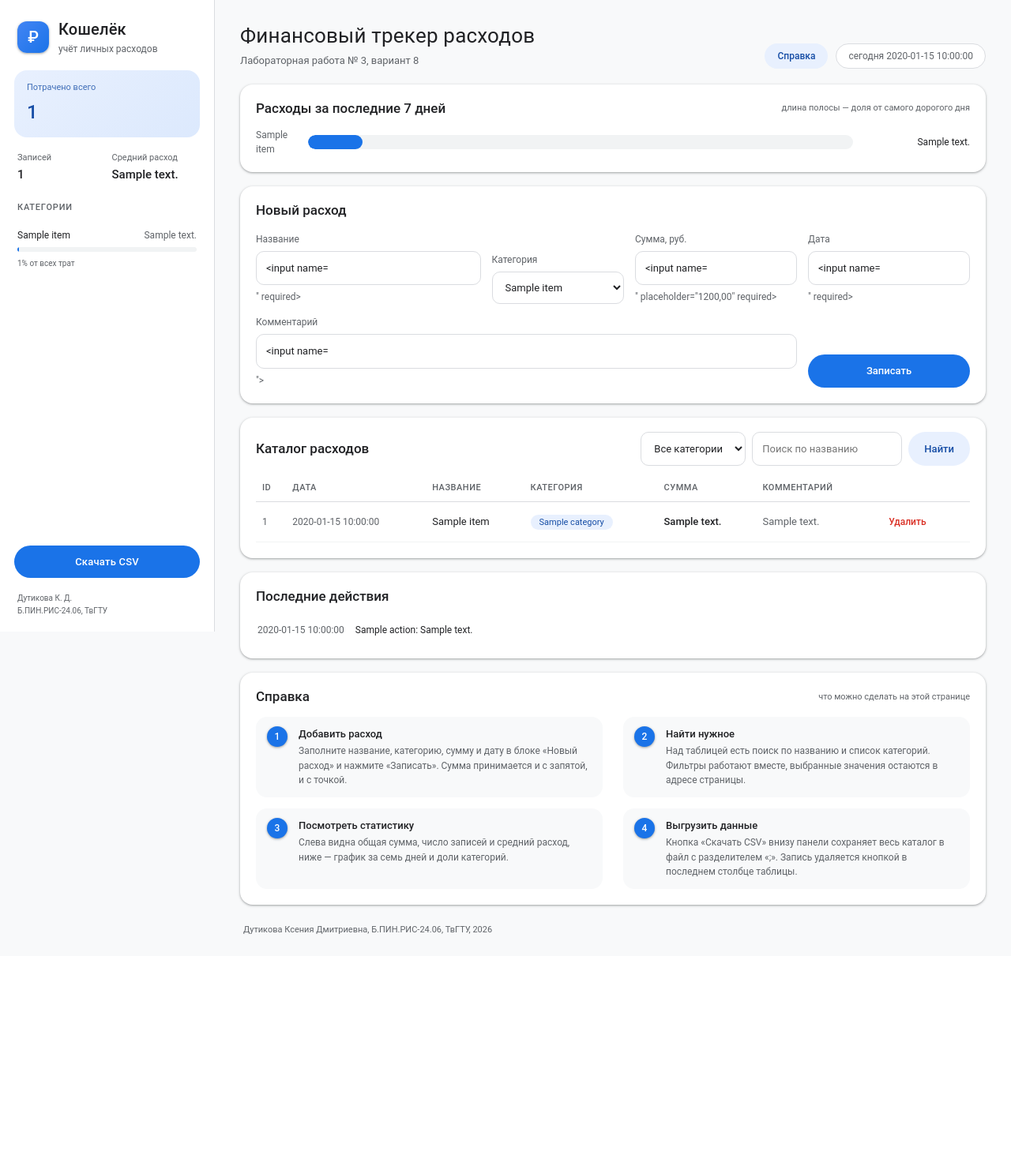
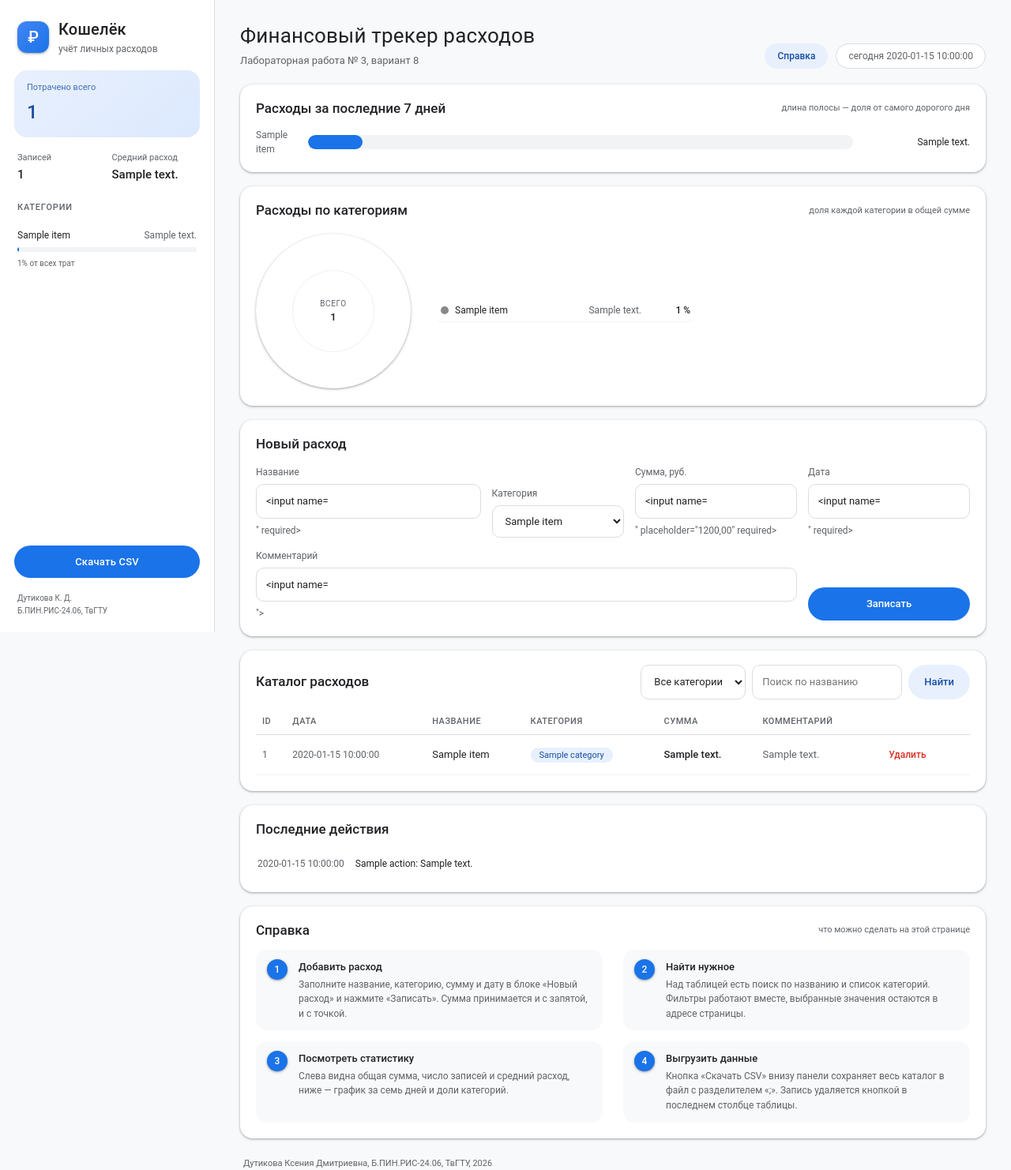
Before and after one commit to kittwiix/Lab3, a Python web app: template money_tracker/web/templates/index.html in a window 1280 px wide. Shown: the top 1482 px of the page at 79% size. Before the commit the page ends 1183 px from the top, so only its background shows below. Run offline with Jinja, Linux system fonts and the light colour scheme; the template is opened without the code that fills it: most values are stand-ins (such as "Sample title", 1, 10 or a date in 2020); form fields are guessed from the names that the template uses.

Commit message:
добавила круговую диаграмму и расширила выгрузку в csv

```diff
--- a/money_tracker/web/static/style.css
+++ b/money_tracker/web/static/style.css
@@ -349,6 +349,96 @@ h1, h2 { font-weight: 400; }
     to { opacity: 1; transform: none; }
 }
 
+/* ---------- круговая диаграмма ---------- */
+
+.pie-box {
+    display: flex;
+    align-items: center;
+    gap: 34px;
+    flex-wrap: wrap;
+    padding: 4px 0 2px;
+}
+
+.donut {
+    position: relative;
+    width: 196px;
+    height: 196px;
+    border-radius: 50%;
+    flex: none;
+    box-shadow: var(--shadow-1);
+    animation: pop .5s cubic-bezier(.2, 0, 0, 1) both;
+    animation-delay: .15s;
+}
+
+.donut-hole {
+    position: absolute;
+    inset: 46px;
+    background: var(--card);
+    border-radius: 50%;
+    display: flex;
+    flex-direction: column;
+    align-items: center;
+    justify-content: center;
+    box-shadow: inset 0 0 0 1px rgba(60, 64, 67, .07);
+}
+
+.donut-cap {
+    font-size: 10px;
+    letter-spacing: .6px;
+    text-transform: uppercase;
+    color: var(--muted);
+}
+
+.donut-sum {
+    font-size: 13px;
+    font-weight: 500;
+    color: var(--ink);
+    white-space: nowrap;
+}
+
+.legend {
+    list-style: none;
+    margin: 0;
+    padding: 0;
+    display: grid;
+    grid-template-columns: 1fr 1fr;
+    gap: 6px 26px;
+    flex: 1;
+    min-width: 320px;
+}
+
+.legend li {
+    display: flex;
+    align-items: center;
+    gap: 8px;
+    font-size: 12px;
+    padding: 5px 4px;
+    border-bottom: 1px solid #f1f3f4;
+    border-radius: 6px;
+    transition: background-color .18s ease;
+}
+
+.legend li:hover { background: var(--paper); }
+
+.dot { width: 10px; height: 10px; border-radius: 50%; flex: none; }
+
+.legend-name { flex: 1; }
+
+.legend-sum { color: var(--muted); white-space: nowrap; }
+
+.legend-pct {
+    width: 54px;
+    text-align: right;
+    font-weight: 500;
+    color: var(--ink);
+    white-space: nowrap;
+}
+
+@keyframes pop {
+    from { opacity: 0; transform: scale(.88); }
+    to { opacity: 1; transform: none; }
+}
+
 /* ---------- форма ---------- */
 
 .form {
@@ -572,6 +662,9 @@ tbody tr:hover td { background: var(--paper); }
     .form button { grid-column: 2; }
     .bar-row { grid-template-columns: 46px 1fr 110px; }
     .steps { grid-template-columns: 1fr; }
+    .legend { grid-template-columns: 1fr; min-width: 0; }
+    .donut { width: 160px; height: 160px; }
+    .donut-hole { inset: 38px; }
 }
 
 /* для тех, кто отключил анимации в системе */
--- a/money_tracker/web/templates/index.html
+++ b/money_tracker/web/templates/index.html
@@ -81,6 +81,35 @@
                 </div>
                 {% endfor %}
             </div>
+        </section>
+
+        <section class="panel">
+            <div class="panel-head">
+                <h2>Расходы по категориям</h2>
+                <span class="hint">доля каждой категории в общей сумме</span>
+            </div>
+            {% if pie %}
+            <div class="pie-box">
+                <div class="donut" style="background: {{ pie_gradient }}">
+                    <div class="donut-hole">
+                        <span class="donut-cap">всего</span>
+                        <strong class="donut-sum">{{ summary.total_text }}</strong>
+                    </div>
+                </div>
+                <ul class="legend">
+                    {% for item in pie %}
+                    <li>
+                        <span class="dot" style="background: {{ item.color }}"></span>
+                        <span class="legend-name">{{ item.name }}</span>
+                        <span class="legend-sum">{{ item.sum_text }}</span>
+                        <span class="legend-pct">{{ item.percent_text }} %</span>
+                    </li>
+                    {% endfor %}
+                </ul>
+            </div>
+            {% else %}
+            <p class="empty">Пока нет ни одной записи</p>
+            {% endif %}
         </section>
 
         <section class="panel">
```
Also changed, not shown: money_tracker/logic.py (+10 -1 lines), money_tracker/web/server.py (+27 -0 lines), money_tracker/window.py (+40 -21 lines), tests/test_logic.py (+11 -1 lines), tests/test_web.py (+7 -0 lines), 1 other file.
